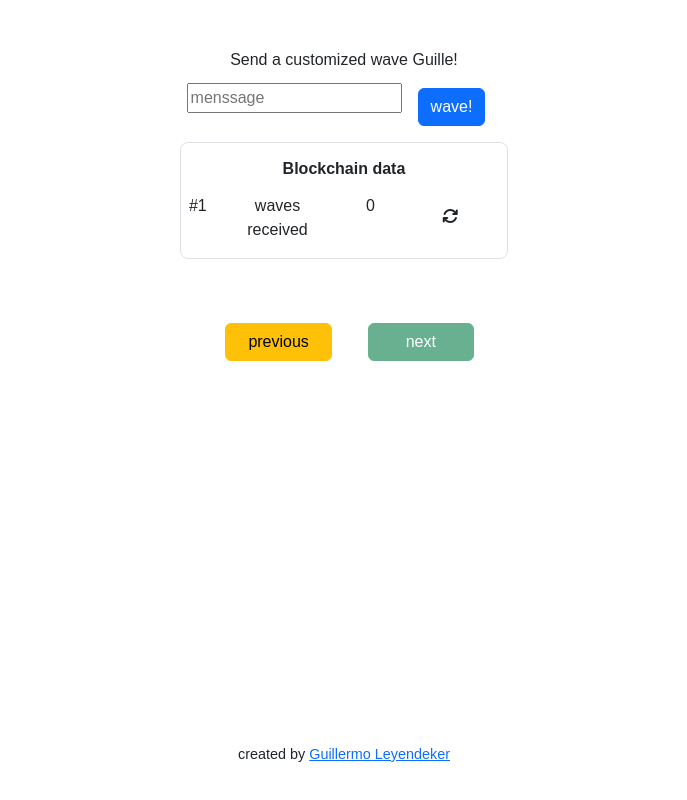
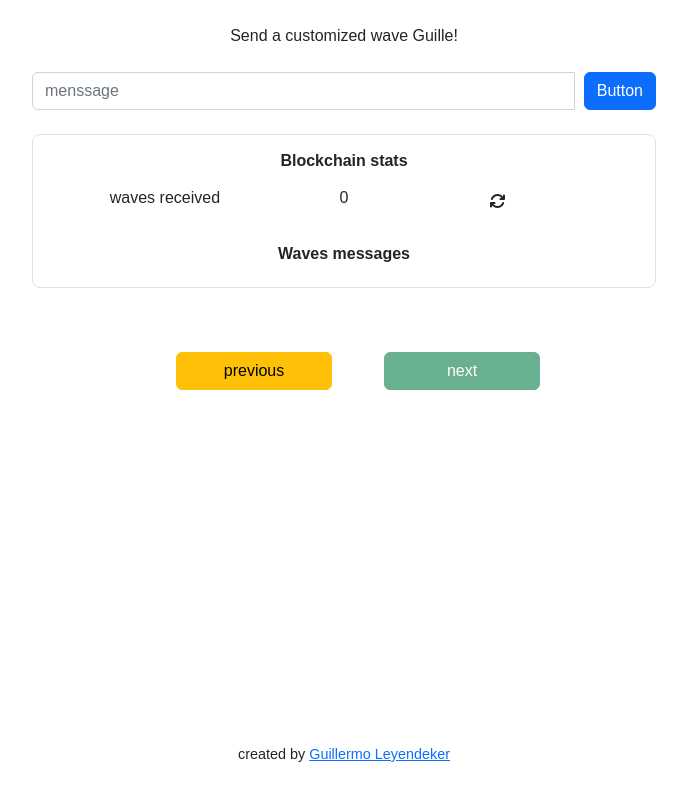
Before and after one commit to gleyendeker/1-frontend-waves, a Vue app: page /wave in a window 1280 px wide. Shown: the whole page, without its empty margins (296-983 px from the left). Built offline with nearby package versions, Linux system fonts and the light colour scheme.

Commit message:
allos to leave a message. Show leaved messages. Improve layout

```diff
--- a/package.json
+++ b/package.json
@@ -12,6 +12,7 @@
     "bootstrap-vue-3": "^0.1.13",
     "core-js": "^3.8.3",
     "ethers": "^5.6.8",
+    "moment": "^2.29.3",
     "node-sass": "^7.0.1",
     "sass-loader": "^13.0.0",
     "vue": "^3.2.13",
--- a/src/App.vue
+++ b/src/App.vue
@@ -1,9 +1,7 @@
 <template>
-  <div class="app">
-    <div class="header"><Header /></div>
-    <div class="body col-12 col-md-4 offset-md-4 text-center">
+  <div class="app px-3">
+    <div class="header container-md"><Header /></div>
       <router-view></router-view>
-    </div>
     <div class="footer"><Footer /></div>
   </div>
 </template>
--- a/src/views/home-page.vue
+++ b/src/views/home-page.vue
@@ -1,5 +1,6 @@
 <template>
-  <div class="home text-center">
+  <div class="body col-md-4 offset-md-4 text-center">
+    <div class="home text-center">
     <i class="fa-solid fa-hand fa-rotate-by" style="--fa-rotate-angle: 30deg" ></i>
     <h1 class="title">Waves</h1>
     <h3 class="subtitle mt-1">
@@ -11,6 +12,7 @@
     </div>
 
     <button class="btn btn-primary btn-warning mt-3" @click="startDemo">start demo</button>
+  </div>
   </div>
 </template>
 
--- a/src/views/wallet-status-page.vue
+++ b/src/views/wallet-status-page.vue
@@ -1,12 +1,13 @@
 <template>
 
+  <div class="body col-md-4 offset-md-4 text-center">
     <!-- connect wallet button -->
 
-  <div class="col-12 col-md-8 offset-md-2 pt-5">First you need to get connected with your wallet, please follow this steps:</div>
+    <div class="col-md-8 offset-md-2 pt-4">First you need to get connected with your wallet, please follow this steps:</div>
 
     <!-- status table -->
-  <div class="m-3 text-center">
-    <div class="col-12 col-md-10 offset-md-1 border border-1 rounded-3 p-3">
+    <div class="text-center pt-4">
+      <div class="col-md-10 offset-md-1 border border-1 rounded-3 p-3">
         <h1 class="title">Steps to get connected</h1>
 
         <div class="mt-3 row table-row">
@@ -45,7 +46,7 @@
               <i class="fa-solid fa-circle-xmark fa-lg text-danger"></i>
             </div>
             <div class="col-8">
-            <button v-if="!this.$store.state.walletConnected" class="btn btn-primary mx-3" :class="!this.$store.state.walletInstalled ? 'disabled' : ''" @click="connectWallet">connect</button>
+              <button v-if="!this.$store.state.walletConnected" class="btn btn-primary" :class="!this.$store.state.walletInstalled ? 'disabled' : ''" @click="connectWallet">connect</button>
             </div>
           </div>
         </div>
@@ -54,15 +55,18 @@
     </div>
 
     <div v-if="this.$store.state.walletConnected">
-    <div class="my-3">Great! You got connected!</div>
+      <div class="pt-3">Great! You got connected!</div>
       <div>your wallet address is</div>
       <div class="text-muted">{{ this.$store.state.account }}</div>
     </div>
 
-  <div class="row col-12 mt-5">
+    <!-- navigation buttons -->
+    <div class="row col-12 pt-5">
       <button class="col-3 offset-3 btn btn-primary btn-warning mt-3" @click="goToHomePage">previous</button>
-    <button :disabled="!this.$store.state.walletConnected"
-            class="col-3 offset-1 btn btn-primary btn-success mt-3" @click="goToWavePage">next</button>
+      <button class="col-3 offset-1 btn btn-primary btn-success mt-3" @click="goToWavePage"
+              :disabled="!this.$store.state.walletConnected">next</button>
+    </div>
+
   </div>
 
 </template>
--- a/src/views/wave-page.vue
+++ b/src/views/wave-page.vue
@@ -1,54 +1,63 @@
 <template>
+    <div class="body col-md-6 offset-md-3 text-center">
 
         <!-- wave button -->
+        <div class="text-center pt-4">Send a customized wave Guille!</div>
 
-    <div class="col-8 offset-2 text-center pt-5">Send a customized wave Guille!</div>
-
-    <div class="text-center">
-        <input v-model="message" placeholder="menssage">
-
-        <button class="btn btn-primary mx-3 mt-3"
+        <div class="input-group pt-4">
+            <input type="text" class="form-control" v-model="message" placeholder="menssage" >
+            <div class="input-group-append ">
+                <button class="btn btn-primary"
                         :class="this.$store.state.mining ? 'disabled' : '' "
-                @click="wave(message)">{{ waveButtonMessage }}
-        </button>
+                        type="button"
+                        @click="wave(message)">Button</button>
+            </div>
         </div>
 
+        <!-- status table -->
+        <div class="text-center pt-4">
+            <div class="border border-1 rounded-3 p-3">
 
-    <!-- status table -->
-    <div class="m-3 text-center">
-        <div class="col-12 col-md-10 offset-md-1 border border-1 rounded-3 p-3">
-
-            <h1 class="title">Blockchain data</h1>
+                <!-- stats -->
+                <h2 class="title">Blockchain stats</h2>
 
                 <div class="mt-3 row table-row">
                     <!-- column 1 -->
-                <div class="col-1 px-0">#1</div>
+                    <div class="col-5">waves received</div>
                     <!-- column 2 -->
-                <div class="col-5">waves received</div>
-                <!-- column 3 -->
                     <div class="col-2">
                         {{ this.$store.state.wavesReceived }}
                     </div>
-                <!-- column 4 -->
+                    <!-- column 3 -->
                     <button class="col-4 btn pt-1 px-0 border-0" @click="getWaves">
                         <i class="fa-solid fa-arrows-rotate"></i>
                     </button>
                 </div>
 
+                <!-- eaves messages-->
+                <h1 class="title mt-4">Waves messages</h1>
+
+                <div v-for="cleanWave in cleanedWaves" :key="cleanWave.id" class="row text-center">
+                    <div class="col-4 col-md-2">
+                        {{ moment(cleanWave.timestamp).format('DD-MM-YYYY') }}
+                    </div>
+                    <div class="d-none d-md-block col-md-7">
+                        {{ cleanWave.address }}
+                    </div>
+                    <div class="col-8 col-md-3">
+                        {{ cleanWave.message }}
                     </div>
                 </div>
 
-    <!-- waves table -->
-    <div class="m-3 text-center">
-        <div v-for="cleanWave in cleanedWaves" :key="cleanWave.id">
-            {{ key }} - {{ cleanWave.timestamp }} - {{ cleanWave.waver }} - {{ cleanWave.message }}
             </div>
         </div>
 
         <!-- navigation buttons -->
-    <div class="row col-12 mt-5">
+        <div class="row col-12 pt-5">
             <button class="col-3 offset-3 btn btn-primary btn-warning mt-3" @click="goToStatusPage">previous</button>
             <button class="col-3 offset-1 btn btn-primary btn-success mt-3" disabled >next</button>
+        </div>
+
     </div>
 
 </template>
@@ -57,6 +66,7 @@
     import store from '@/store/store';
     import { ethers } from 'ethers';
     import abi from "@/utils/WavePortal.json";
+    import moment from 'moment';
 
     export default {
         name: "wavePage",
@@ -69,6 +79,10 @@
             wavePortalContract: null,
             message: "",
         }),
+
+        created: function () {
+            this.moment = moment;
+        },
 
         mounted() {
             this.getWaves();
@@ -133,6 +147,7 @@
                 store.dispatch("setMining", false);
 
                 this.getWaves();
+                this.getAllWaves();
 
             },
 
@@ -165,12 +180,12 @@
                      */
                     store.dispatch("setCleanedWaves", wavesCleaned);
 
-
                 } catch (error) {
                     console.log(error);
                 }
             }
         },
+
     };
 </script>
 
@@ -179,4 +194,11 @@
         font-size: 1rem;
         font-weight: bold;
     }
+    .body{
+        .input-group{
+            .form-control{
+                margin-right: 10px;;
+            }
+        }
+    }
 </style>
```
Also changed, not shown: 1 other file (tests, documents, lock files or other folders). Lines whose indentation alone changed are shown as unchanged.
